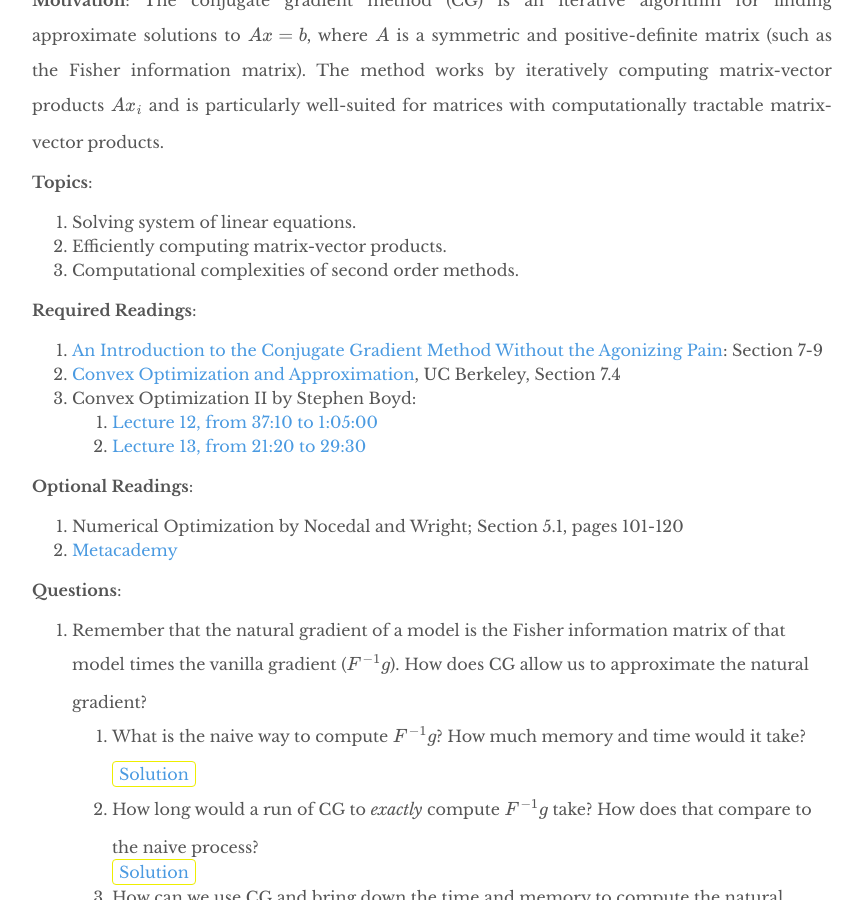
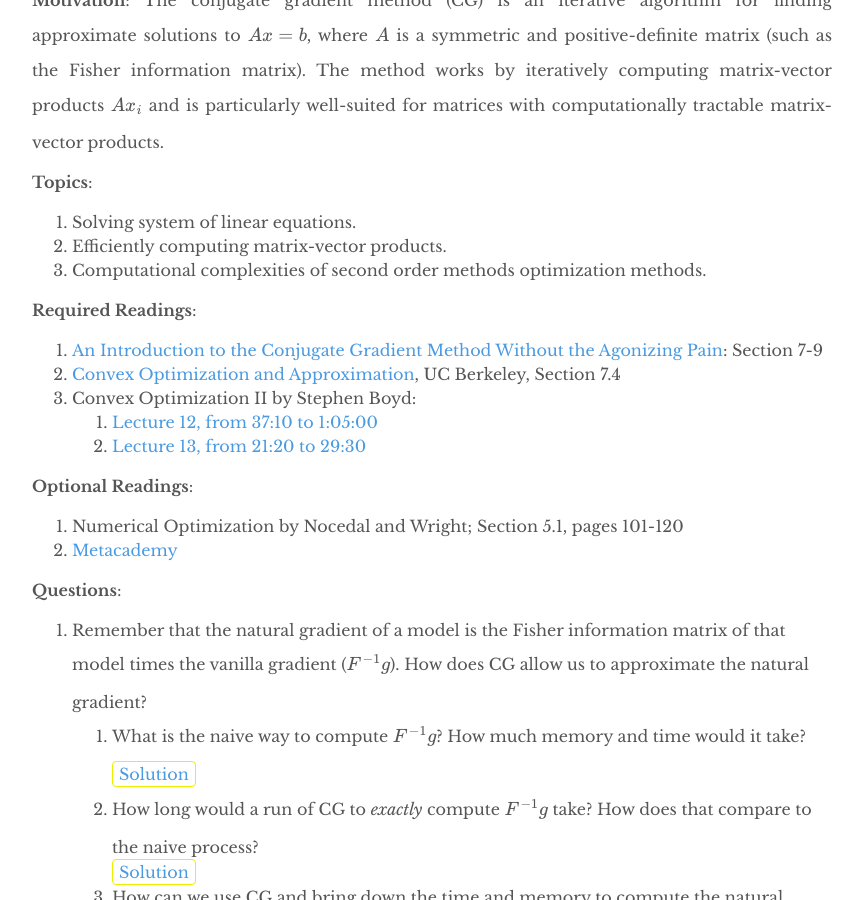
Before and after one commit to depthfirstlearning/depthfirstlearning.com, a Jekyll site: the page built from _posts/2018-06-19-TRPO.markdown, in a window 1280 px wide and 900 px high, scrolled down 4564 px. Shown: the whole window, without its empty margins (208-1071 px from the left). Built offline with Jekyll 4.4.1, drawn with Linux system fonts in a browser that asks for light colours; formulas are drawn with MathJax 3.

Commit message:
fix item

```diff
--- a/_posts/2018-06-19-TRPO.markdown
+++ b/_posts/2018-06-19-TRPO.markdown
@@ -232,7 +232,7 @@ algorithms.
   **Topics**:
   1. Solving system of linear equations.
   2. Efficiently computing matrix-vector products.
-  3. Computational complexities of second order methods.
+  3. Computational complexities of second order methods optimization methods.
 
   **Required Readings**:
   1. [An Introduction to the Conjugate Gradient Method Without the Agonizing Pain](https://www.cs.cmu.edu/~quake-papers/painless-conjugate-gradient.pdf): Section 7-9
```
